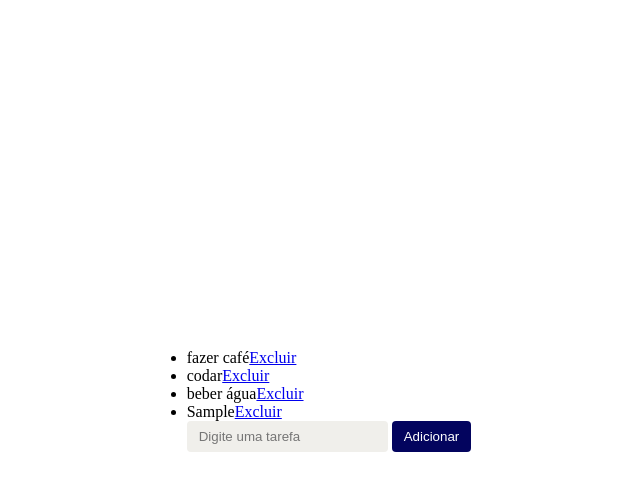
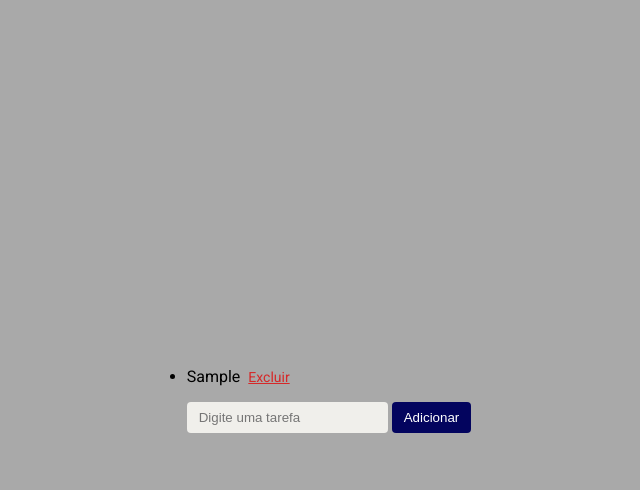
Before and after one commit to derickcjesus/to-do, a plain HTML site: page index.html in a window 1280 px wide. Both pictures are taken after typing "Sample" into the empty fields and a click on the button "Adicionar". Shown: the whole page, without its empty margins (311-951 px from the left). Drawn offline with Linux system fonts and the light colour scheme.

Commit message:
change in style

```diff
--- a/index.html
+++ b/index.html
@@ -3,7 +3,9 @@
 <head>
     <meta charset="UTF-8">
     <meta name="viewport" content="width=device-width, initial-scale=1.0">
-    <title>Seu To Do</title>
+    <title>Seu To Do List</title>
+
+    <link href="https://fonts.googleapis.com/css2?family=Roboto&display=swap" rel="stylesheet">
 
     <link rel="stylesheet" href="styles.css">
 </head>
@@ -14,8 +16,11 @@
             <ul>
 
             </ul>
-            <input type="text" id="write" placeholder="Digite uma tarefa">
-            <button id="button">Adicionar</button>
+            <section>
+              <input type="text" id="write" placeholder="Digite uma tarefa">
+                <button id="button">Adicionar</button>
+            </section>
+
         </div>
     </div>
 
--- a/styles.css
+++ b/styles.css
@@ -5,12 +5,27 @@
 }
 
 .container {
+    background-color: darkgrey;
     height: 100vh;
     width: 0 auto;
     display: flex;
     flex-direction: row;
     justify-content: center;
     align-items: center;
+}
+
+#app ul li {
+    font-family: 'Roboto', sans-serif;
+}
+
+#app ul li a {
+    margin-left: 8px;
+    color: #d62828;
+    font-size: 14px;
+}
+
+section {
+    margin-top: 16px;
 }
 
 #write {
--- a/todos.js
+++ b/todos.js
@@ -2,11 +2,7 @@ var list = document.querySelector("#app ul");
 var input = document.querySelector("#write")
 var btn = document.querySelector("#button")
 
-var todos = [
-    "fazer café",
-    "codar",
-    "beber água"
-];
+var todos = [];
 
 
 function renderList(){
```
Also changed, not shown: icons/criss-cross.png (deleted), icons/criss-cross.svg (deleted).
